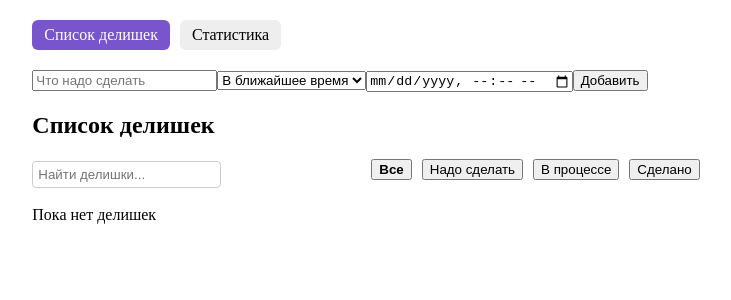
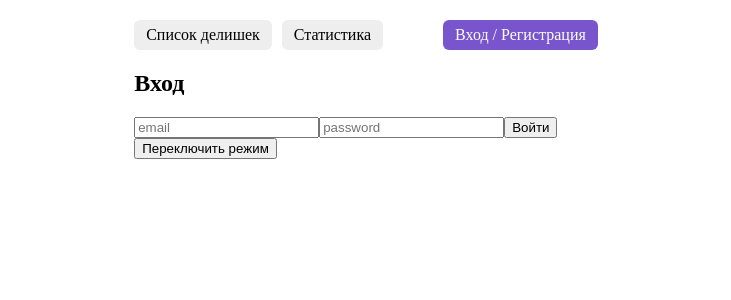
Before and after one commit to AnyaKrivosheeva/Task-Manager, a React (Vite) app: page /auth in a window 1280 px wide. Before the commit this address led to /. Shown: the top 300 px of the page, without its empty margins (274-1005 px from the left). Built offline with nearby package versions, Linux system fonts and the light colour scheme; no server answers.

Commit message:
добавлена база данных и авторизация

```diff
--- a/package.json
+++ b/package.json
@@ -14,6 +14,7 @@
     "@dnd-kit/sortable": "^10.0.0",
     "@dnd-kit/utilities": "^3.2.2",
     "@reduxjs/toolkit": "^2.11.2",
+    "@supabase/supabase-js": "^2.104.0",
     "react": "^19.2.4",
     "react-dom": "^19.2.4",
     "react-redux": "^9.2.0",
--- a/src/App.tsx
+++ b/src/App.tsx
@@ -1,10 +1,14 @@
 import AddTaskForm from "./components/AddTaskForm/AddTaskForm"
 import TaskList from "./components/TaskList/TaskList"
-import TaskStats from "./components/TaskStats/TaskStats"
+import TaskStats from "./pages/TaskStats"
 import { Routes, Route, Navigate, NavLink } from "react-router-dom";
+import Auth from "./pages/Auth";
+import { TasksProvider } from "./shared/providers/TasksProvider";
 
 function App() {
+
   return (
+    <TasksProvider>
       <div style={{ padding: "20px" }}>
 
         <nav style={{ marginBottom: "20px", display: "flex", gap: "10px" }}>
@@ -32,6 +36,19 @@ function App() {
           >
             Статистика
           </NavLink>
+          <NavLink
+            to="/auth"
+            style={({ isActive }) => ({
+              padding: "6px 12px",
+              marginLeft: "50px",
+              borderRadius: "6px",
+              textDecoration: "none",
+              backgroundColor: isActive ? "#7955cd" : "#eee",
+              color: isActive ? "#fff" : "#000",
+            })}
+          >
+            Вход / Регистрация
+          </NavLink>
         </nav>
 
         <Routes>
@@ -46,10 +63,12 @@ function App() {
           />
 
           <Route path="/stats" element={<TaskStats />} />
+          <Route path="/auth" element={<Auth />} />
 
           <Route path="*" element={<Navigate to="/" replace />} />
         </Routes>
       </div>
+    </TasksProvider>
   )
 }
 
--- a/src/components/AddTaskForm/AddTaskForm.tsx
+++ b/src/components/AddTaskForm/AddTaskForm.tsx
@@ -1,31 +1,48 @@
 import { useState } from "react";
-import { useDispatch } from "react-redux";
-import { addTask } from "../../store/tasksSlice";
 import type { TaskPriority } from "../../types/task";
+import { supabase } from "../../shared/api/supabase";
+import { useTasksContext } from "../../shared/providers/TasksProvider";
 
 export default function AddTaskForm() {
-    const dispatch = useDispatch();
-
     const [title, setTitle] = useState<string>("");
     const [priority, setPriority] = useState<TaskPriority>("medium");
     const [deadline, setDeadline] = useState<string>("");
 
-    const handleSubmit = (e: React.SubmitEvent) => {
+    const { setTasks } = useTasksContext();
+
+    const handleSubmit = async (e: React.SubmitEvent) => {
         e.preventDefault();
 
         if (!title.trim()) return;
 
+        const { data: userData } = await supabase.auth.getUser();
+        const user = userData.user;
+
+        if (!user) return;
+
         const newTask = {
             id: crypto.randomUUID(),
+            user_id: user.id,
             title,
             status: "todo" as const,
             priority,
-            createdAt: new Date().toISOString(),
-            deadline: deadline || undefined,
+            created_at: new Date().toISOString(),
+            deadline: deadline || null,
             order: Date.now(),
         };
 
-        dispatch(addTask(newTask));
+        setTasks(prev => [...prev, newTask]);
+
+        const { error } = await supabase
+            .from("tasks")
+            .insert([newTask]);
+
+        if (error) {
+            console.error(error);
+
+            setTasks(prev => prev.filter(t => t.id !== newTask.id));
+            return;
+        }
 
         setTitle("");
         setPriority("medium");
--- a/src/components/TaskItem/TaskItem.tsx
+++ b/src/components/TaskItem/TaskItem.tsx
@@ -1,12 +1,12 @@
 import type { Task, TaskPriority } from "../../types/task";
-import { useDispatch } from "react-redux";
 import { priorityLabels } from "../../shared/lib/priorityLabels";
 import { statusLabels } from "../../shared/lib/statusLabels";
-import { updateTask, deleteTask, setTaskStatus } from "../../store/tasksSlice";
 import { useState } from "react";
 import { useSortable } from "@dnd-kit/sortable";
 import { CSS } from "@dnd-kit/utilities";
 import ConfirmModal from "../ConfirmModal/ConfirmModal";
+import { supabase } from "../../shared/api/supabase";
+import { useTasksContext } from "../../shared/providers/TasksProvider";
 
 type Props = {
     task: Task;
@@ -19,8 +19,6 @@ const nextStatus: Record<Task["status"], Task["status"]> = {
 };
 
 export default function TaskItem({ task }: Props) {
-    const dispatch = useDispatch();
-
     const {
         attributes,
         listeners,
@@ -38,6 +36,8 @@ export default function TaskItem({ task }: Props) {
         cursor: "default"
     };
 
+    const { setTasks } = useTasksContext();
+
     const [isEditing, setIsEditing] = useState(false);
     const [isDeleteOpen, setIsDeleteOpen] = useState(false);
 
@@ -45,17 +45,74 @@ export default function TaskItem({ task }: Props) {
     const [priority, setPriority] = useState<TaskPriority>(task.priority);
     const [deadline, setDeadline] = useState(task.deadline || "");
 
-    const handleSave = () => {
-        dispatch(
-            updateTask({
-                ...task,
-                title,
-                priority,
-                deadline: deadline || undefined,
-            })
+    const handleSave = async () => {
+        const updates = {
+            title,
+            priority,
+            deadline: deadline || null,
+        };
+
+        const { error } = await supabase
+            .from("tasks")
+            .update(updates)
+            .eq("id", task.id);
+
+        if (error) {
+            console.error(error);
+            return;
+        }
+
+        setTasks(prev =>
+            prev.map(t =>
+                t.id === task.id
+                    ? { ...t, ...updates }
+                    : t
+            )
         );
 
         setIsEditing(false);
+    };
+
+    const handleDelete = async () => {
+        const { error } = await supabase
+            .from("tasks")
+            .delete()
+            .eq("id", task.id);
+
+        if (error) {
+            console.error(error);
+            return;
+        }
+
+        setTasks(prev =>
+            prev.filter(t => t.id !== task.id)
+        );
+
+        setIsDeleteOpen(false);
+    };
+
+    const handleStatusChange = async () => {
+        const newStatus = nextStatus[task.status];
+
+        const { error } = await supabase
+            .from("tasks")
+            .update({
+                status: nextStatus[task.status],
+            })
+            .eq("id", task.id);
+
+        if (error) {
+            console.error(error);
+            return;
+        }
+
+        setTasks(prev =>
+            prev.map(t =>
+                t.id === task.id
+                    ? { ...t, status: newStatus }
+                    : t
+            )
+        );
     };
 
     const handleStartEdit = () => {
@@ -90,18 +147,7 @@ export default function TaskItem({ task }: Props) {
                             </p>
                         )}
 
-                        <button
-                            onClick={() =>
-                                dispatch(
-                                    setTaskStatus({
-                                        id: task.id,
-                                        status: nextStatus[task.status],
-                                    })
-                                )
-                            }
-                        >
-                            Изменить статус
-                        </button>
+                        <button onClick={handleStatusChange}>Изменить статус</button>
 
                         <button onClick={handleStartEdit}>Редактировать</button>
 
@@ -142,10 +188,7 @@ export default function TaskItem({ task }: Props) {
             <ConfirmModal
                 isOpen={isDeleteOpen}
                 description="Ты точно хочешь удалить эту задачу?"
-                onConfirm={() => {
-                    dispatch(deleteTask(task.id));
-                    setIsDeleteOpen(false);
-                }}
+                onConfirm={handleDelete}
                 onCancel={() => setIsDeleteOpen(false)}
             />
         </>
--- a/src/components/TaskList/TaskList.tsx
+++ b/src/components/TaskList/TaskList.tsx
@@ -1,5 +1,3 @@
-import { useSelector } from "react-redux";
-import type { RootState } from "../../store/store";
 import TaskItem from "../TaskItem/TaskItem";
 import { useState } from "react";
 import type { FilterType } from "../../types/filter";
@@ -15,17 +13,16 @@ import {
     SortableContext,
     verticalListSortingStrategy,
 } from "@dnd-kit/sortable";
+import type { DragEndEvent } from "@dnd-kit/core";
 
-import { useDispatch } from "react-redux";
-import { reorderTasks } from "../../store/tasksSlice";
+import { supabase } from "../../shared/api/supabase";
+import { useTasksContext } from "../../shared/providers/TasksProvider";
 
 export default function TaskList() {
-    const dispatch = useDispatch();
+    const { tasks, setTasks } = useTasksContext();
 
     const [filter, setFilter] = useState<FilterType>("all");
     const [search, setSearch] = useState<string>("");
-
-    const tasks = useSelector((state: RootState) => state.tasks.items);
 
     const filteredTasks = tasks.filter((task) => {
         const matchStatus =
@@ -42,7 +39,7 @@ export default function TaskList() {
         (a, b) => a.order - b.order
     );
 
-    const handleDragEnd = (event: any) => {
+    const handleDragEnd = async (event: DragEndEvent) => {
         const { active, over } = event;
 
         if (!over || active.id === over.id) return;
@@ -57,7 +54,26 @@ export default function TaskList() {
             })
         );
 
-        dispatch(reorderTasks(newOrder));
+        setTasks(newOrder);
+
+        const { data: userData } = await supabase.auth.getUser();
+        const user = userData.user;
+
+        if (!user) return;
+
+        const updates = newOrder.map(task => ({
+            id: task.id,
+            order: task.order,
+            user_id: user.id,
+        }));
+
+        const { error } = await supabase
+            .from("tasks")
+            .upsert(updates);
+
+        if (error) {
+            console.error("Ошибка при сохранении порядка:", error);
+        }
     };
 
     return (
--- /dev/null
+++ b/src/pages/Auth.tsx
@@ -0,0 +1,97 @@
+import { useState } from "react";
+import { supabase } from "../shared/api/supabase";
+import { useNavigate } from "react-router-dom";
+
+export default function Auth() {
+    const [email, setEmail] = useState("");
+    const [password, setPassword] = useState("");
+    const [mode, setMode] = useState<"login" | "register">("login");
+    const [error, setError] = useState<string | null>(null);
+    const [loading, setLoading] = useState(false);
+
+    const navigate = useNavigate();
+
+    const handleSubmit = async (e: React.SubmitEvent) => {
+        e.preventDefault();
+        setError(null);
+
+        if (password.length < 6) {
+            setError("Пароль должен быть минимум 6 символов");
+            return;
+        }
+
+        setLoading(true);
+
+        try {
+            if (mode === "register") {
+                const { error } = await supabase.auth.signUp({
+                    email,
+                    password,
+                });
+
+                if (error) {
+                    setError(error.message);
+                    return;
+                }
+            } else {
+                const { error } = await supabase.auth.signInWithPassword({
+                    email,
+                    password,
+                });
+
+                if (error) {
+                    setError(error.message);
+                    return;
+                }
+            }
+
+            navigate("/");
+        } finally {
+            setLoading(false);
+        }
+    };
+
+    return (
+        <div>
+            <h2>{mode === "login" ? "Вход" : "Регистрация"}</h2>
+
+            <form onSubmit={handleSubmit}>
+                <input
+                    placeholder="email"
+                    value={email}
+                    onChange={(e) => setEmail(e.target.value)}
+                />
+
+                <input
+                    type="password"
+                    placeholder="password"
+                    value={password}
+                    onChange={(e) => setPassword(e.target.value)}
+                />
+
+                <button type="submit" disabled={loading}>
+                    {loading
+                        ? "Загрузка..."
+                        : mode === "login"
+                            ? "Войти"
+                            : "Зарегистрироваться"}
+                </button>
+            </form>
+
+            {error && (
+                <p style={{ fontSize: "12px", color: "#d30202" }}>
+                    Пароль минимум 6 символов!
+                </p>
+            )}
+
+            <button
+                onClick={() => {
+                    setMode(mode === "login" ? "register" : "login");
+                    setError(null);
+                }}
+            >
+                Переключить режим
+            </button>
+        </div >
+    );
+}
--- a/src/components/TaskStats/TaskStats.tsx
+++ b/src/pages/TaskStats.tsx
@@ -1,5 +1,3 @@
-import { useSelector } from "react-redux";
-import type { RootState } from "../../store/store";
 import {
     PieChart,
     Pie,
@@ -12,7 +10,8 @@ import {
     ResponsiveContainer,
 } from "recharts";
 import { useMemo, useState } from "react";
-import type { StatsPeriod } from "../../types/stats";
+import type { StatsPeriod } from "../types/stats";
+import { useTasksContext } from "../shared/providers/TasksProvider";
 
 type DayKey = string;
 
@@ -28,7 +27,8 @@ const startOfDay = (date: Date) => new Date(date.getFullYear(), date.getMonth(),
 const endOfDay = (date: Date) => new Date(date.getFullYear(), date.getMonth(), date.getDate(), 23, 59, 59, 999);
 
 export default function TaskStats() {
-    const tasks = useSelector((state: RootState) => state.tasks.items);
+    const { tasks } = useTasksContext();
+
     const [period, setPeriod] = useState<StatsPeriod>("week");
 
     const now = new Date();
@@ -36,7 +36,7 @@ export default function TaskStats() {
     const { fromDate, toDate } = useMemo(() => {
         if (tasks.length === 0) return { fromDate: null, toDate: null };
 
-        const dates = tasks.map(t => new Date(t.createdAt).getTime());
+        const dates = tasks.map(t => new Date(t.created_at).getTime());
         const min = new Date(Math.min(...dates));
 
         const baseEnd = endOfDay(now);
@@ -70,7 +70,7 @@ export default function TaskStats() {
         > = {};
 
         for (const task of tasks) {
-            const key = formatDate(new Date(task.createdAt));
+            const key = formatDate(new Date(task.created_at));
 
             if (!map[key]) {
                 map[key] = { created: 0, completed: 0 };
--- /dev/null
+++ b/src/shared/api/supabase.ts
@@ -0,0 +1,6 @@
+import { createClient } from "@supabase/supabase-js";
+
+const supabaseUrl = import.meta.env.VITE_SUPABASE_URL!;
+const supabaseKey = import.meta.env.VITE_SUPABASE_ANON_KEY!;
+
+export const supabase = createClient(supabaseUrl, supabaseKey);
--- /dev/null
+++ b/src/shared/hooks/useTasks.ts
@@ -0,0 +1,86 @@
+import { useEffect, useState } from "react";
+import { supabase } from "../api/supabase";
+import type { Task } from "../../types/task";
+
+export function useTasks() {
+    const [tasks, setTasks] = useState<Task[]>([]);
+    const [loading, setLoading] = useState(true);
+
+    const loadTasks = async () => {
+        const { data: userData } = await supabase.auth.getUser();
+        const user = userData.user;
+
+        if (!user) {
+            setTasks([]);
+            setLoading(false);
+            return;
+        }
+
+        const { data, error } = await supabase
+            .from("tasks")
+            .select("*")
+            .eq("user_id", user.id)
+            .order("order", { ascending: true });
+
+        if (error) {
+            console.error(error);
+            setLoading(false);
+            return;
+        }
+
+        setTasks(data || []);
+        setLoading(false);
+    };
+
+    useEffect(() => {
+        loadTasks();
+    }, []);
+
+    useEffect(() => {
+        const { data: listener } = supabase.auth.onAuthStateChange(
+            (_event, session) => {
+                if (!session?.user) {
+                    setTasks([]);
+                    return;
+                }
+
+                loadTasks();
+            }
+        );
+
+        return () => {
+            listener.subscription.unsubscribe();
+        };
+    }, []);
+
+    useEffect(() => {
+        const channel = supabase
+            .channel("tasks-global")
+            .on(
+                "postgres_changes",
+                {
+                    event: "*",
+                    schema: "public",
+                    table: "tasks",
+                },
+                (payload) => {
+                    console.log("REALTIME EVENT:", payload);
+                    loadTasks();
+                }
+            )
+            .subscribe((status) => {
+                console.log("REALTIME STATUS:", status);
+            });
+
+        return () => {
+            supabase.removeChannel(channel);
+        };
+    }, []);
+
+    return {
+        tasks,
+        setTasks,
+        loading,
+        reload: loadTasks,
+    };
+}
--- /dev/null
+++ b/src/shared/providers/TasksProvider.tsx
@@ -0,0 +1,25 @@
+import { createContext, useContext } from "react";
+import type { ReactNode } from "react";
+import { useTasks } from "../hooks/useTasks";
+
+const TasksContext = createContext<ReturnType<typeof useTasks> | null>(null);
+
+export function TasksProvider({ children }: { children: ReactNode }) {
+    const value = useTasks();
+
+    return (
+        <TasksContext.Provider value={value}>
+            {children}
+        </TasksContext.Provider>
+    );
+}
+
+export function useTasksContext() {
+    const ctx = useContext(TasksContext);
+
+    if (!ctx) {
+        throw new Error("useTasksContext must be used inside TasksProvider");
+    }
+
+    return ctx;
+}
--- a/src/types/task.ts
+++ b/src/types/task.ts
@@ -4,11 +4,12 @@ export type TaskPriority = "low" | "medium" | "high";
 
 export interface Task {
     id: string;
+    user_id: string;
     title: string;
     description?: string;
     status: TaskStatus;
     priority: TaskPriority;
-    createdAt: string;
-    deadline?: string;
+    created_at: string;
+    deadline: string | null;
     order: number;
 }
```
Also changed, not shown: 2 other files (tests, documents, lock files or other folders). Lines whose indentation alone changed are shown as unchanged.
